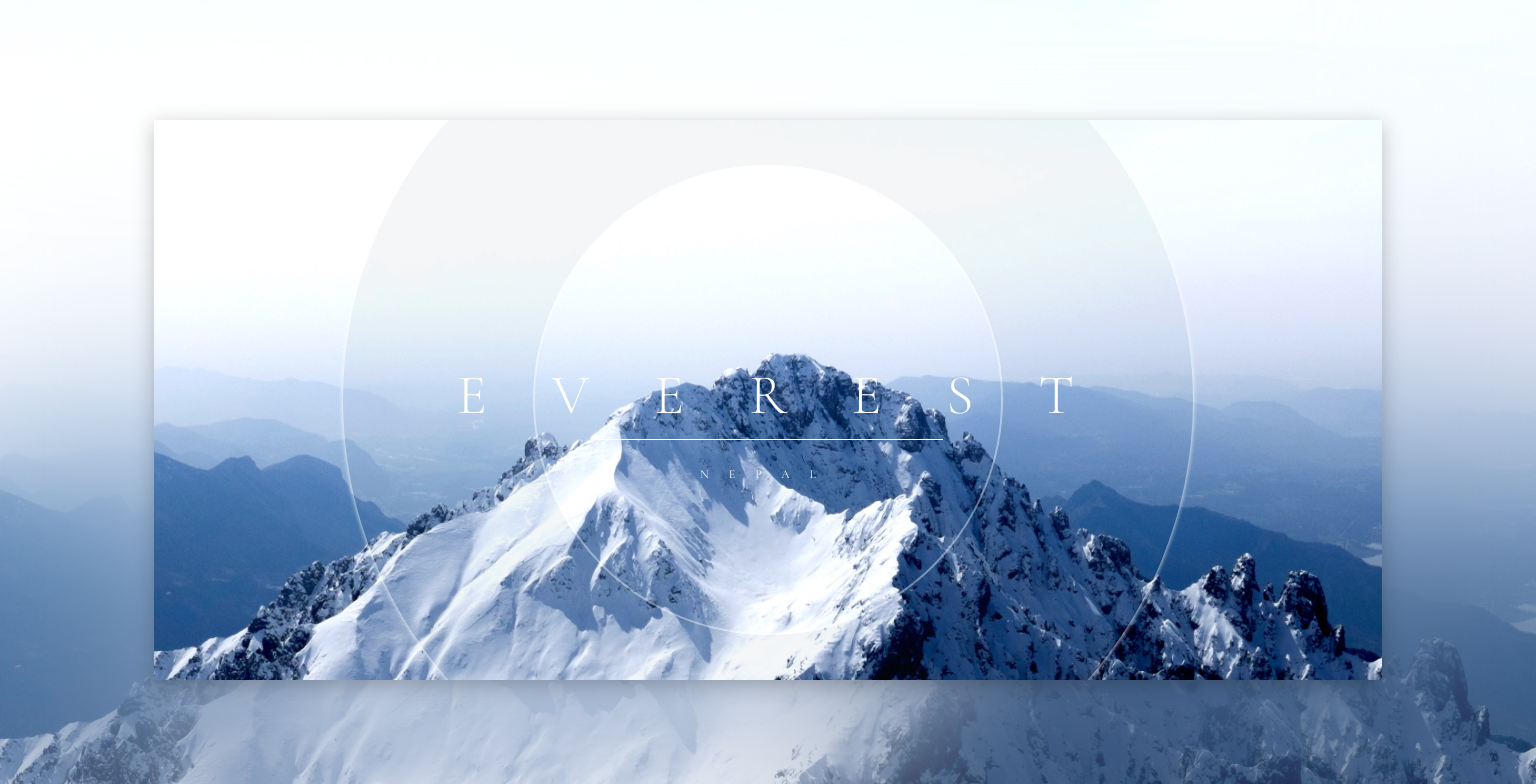
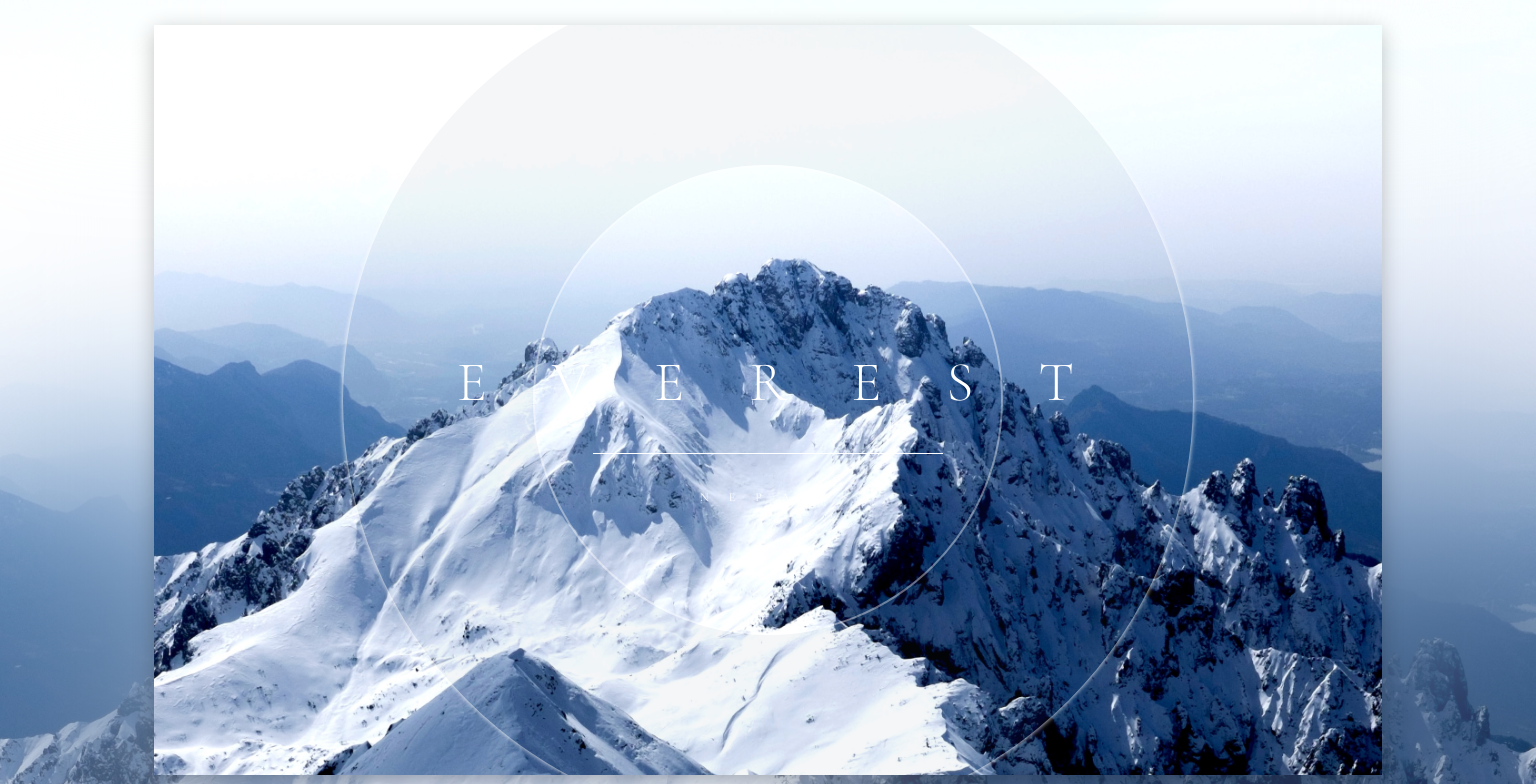
Before and after one commit to j-eick/everest, a React (Vite) app: page / in a window 1536 px wide. Shown: the top 784 px of the page. Built offline with nearby package versions, Linux system fonts and the light colour scheme; a web font is replaced by a local one.

Commit message:
fixed min-height for canvas comp

```diff
--- a/src/components/Canvas/Canvas.module.css
+++ b/src/components/Canvas/Canvas.module.css
@@ -1,7 +1,7 @@
 @media (min-width: 1300px) {
   .canvas {
     position: relative;
-    height: 70%;
+    height: clamp(750px, 70%, 850px);
     width: clamp(768px, 80%, 1570px);
     background-image: url("../../assets/everest_2.jpg");
     background-position: top -60px left 0px;
--- a/src/components/Canvas/Canvas.module.scss
+++ b/src/components/Canvas/Canvas.module.scss
@@ -1,7 +1,7 @@
 @media (min-width: 1300px) {
   .canvas {
     position: relative;
-    height: 70%;
+    height: clamp(750px, 70%, 850px);
     width: clamp(768px, 80%, 1570px);
 
     background-image: url("../../assets/everest_2.jpg");
```
Also changed, not shown: 1 other file (tests, documents, lock files or other folders).
